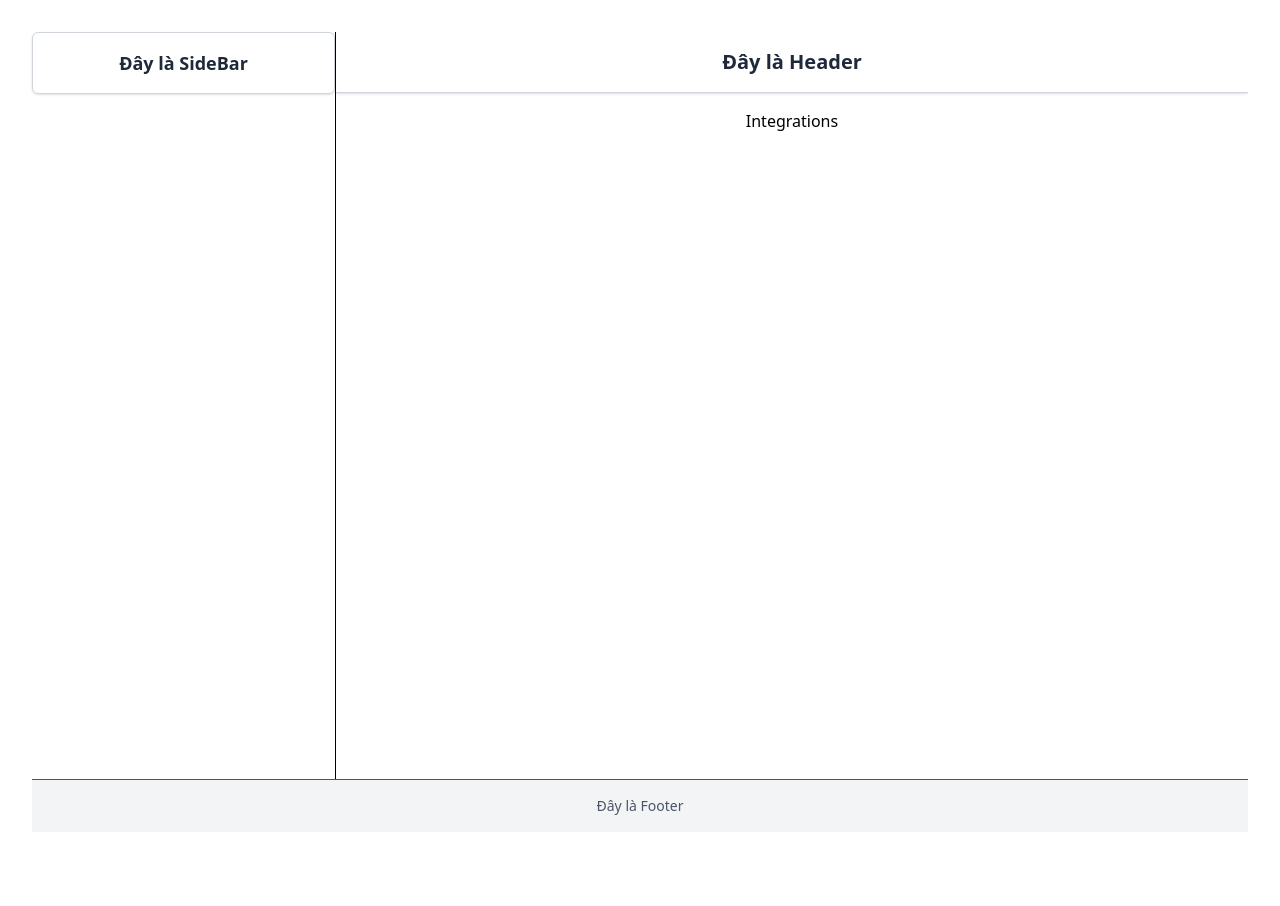
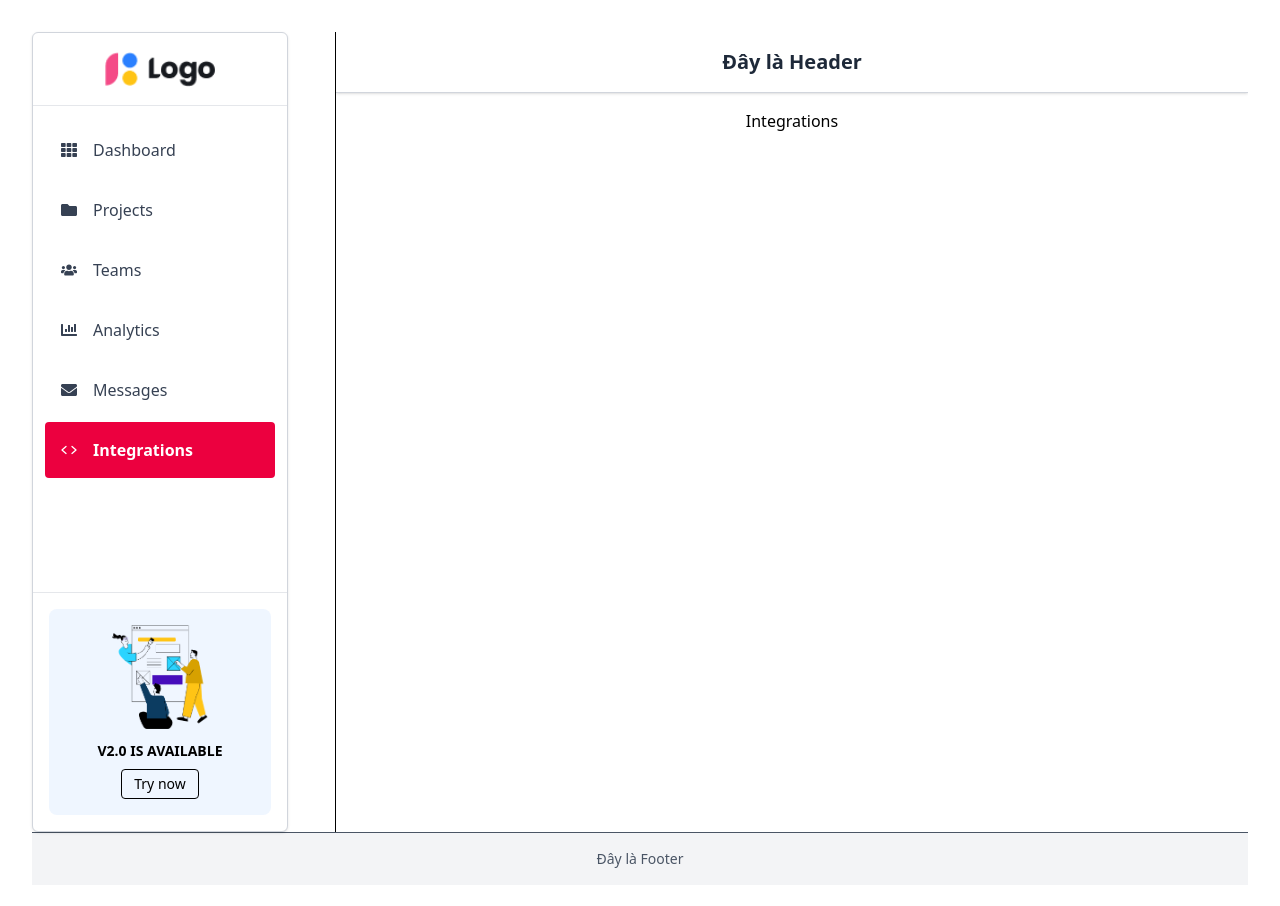
Before and after one commit to nghstudent/nguyenngochien22000865tuan07, a React (Vite) app: page /integrations in a window 1280 px wide. Shown: the top 906 px of the page. Before the commit the page ends 864 px from the top, so only its background shows below. Built offline with nearby package versions, Linux system fonts and the light colour scheme; the HTML template or start-up script is replaced by a standard one.

Commit message:
5. isActive-NavLink

```diff
--- a/package.json
+++ b/package.json
@@ -12,6 +12,7 @@
   "dependencies": {
     "@tailwindcss/vite": "^4.1.3",
     "axios": "^1.8.4",
+    "clsx": "^2.1.1",
     "lucide-react": "^0.487.0",
     "react": "^19.0.0",
     "react-dom": "^19.0.0",
--- a/src/components/SideBar.jsx
+++ b/src/components/SideBar.jsx
@@ -1,11 +1,70 @@
-import React from 'react';
+import { NavLink } from "react-router-dom";
+import { FaTh, FaFolder, FaUsers, FaChartBar, FaEnvelope } from "react-icons/fa";
+import { IoCode } from "react-icons/io5";
+import clsx from "clsx";
+import Logo from "../assets/images/Image 1858.png";
+import Group from "../assets/images/Group.png";
 
-const SideBar = () => {
+const menuItems = [
+  { icon: <FaTh />, label: "Dashboard", path: "/dashboard" },
+  { icon: <FaFolder />, label: "Projects", path: "/projects" },
+  { icon: <FaUsers />, label: "Teams", path: "/teams" },
+  { icon: <FaChartBar />, label: "Analytics", path: "/analytics" },
+  { icon: <FaEnvelope />, label: "Messages", path: "/messages" },
+  { icon: <IoCode />, label: "Integrations", path: "/integrations" },
+];
+
+const Sidebar = () => {
   return (
-    <div className="border border-gray-300 p-4 rounded-md shadow-sm">
-      <h1 className="text-lg font-semibold text-gray-800">Đây là SideBar</h1>
-    </div>
+    <aside className="w-64 min-h-screen bg-white border border-gray-300 shadow-sm rounded-md flex flex-col sticky top-0">
+      {/* Logo */}
+      <div className="flex items-center justify-center py-4 border-b border-gray-200">
+        <img src={Logo} alt="Logo" className="h-10" />
+      </div>
+
+      {/* Menu */}
+      <nav className="flex-1 px-3 py-4 space-y-1">
+        {menuItems.map(({ icon, label, path }) => (
+          <NavLink
+            key={label}
+            to={path}
+            // className={({ isActive }) =>
+            //   clsx(
+            //     "flex items-center px-4 py-2 rounded-md transition",
+            //     isActive
+            //       ? "bg-rose-600 text-white font-semibold"
+            //       : "text-gray-700 hover:bg-gray-100"
+            //   )
+            // }
+            className={({ isActive }) =>
+              clsx(
+                'flex items-center rounded transition-all duration-200',
+                isActive
+                  ? 'bg-rose-600 text-white font-semibold'
+                  : 'text-gray-700 hover:bg-gray-100',
+                'px-4 py-4'
+              )
+            }
+
+          >
+            <span className="mr-4">{icon}</span>
+            {label}
+          </NavLink>
+        ))}
+      </nav>
+
+      {/* Advertisement */}
+      <div className="p-4 border-t border-gray-200">
+        <div className="bg-blue-50 p-4 rounded-lg text-center">
+          <img src={Group} alt="Ad" className="mx-auto w-24 mb-3" />
+          <h3 className="text-sm font-semibold">V2.0 IS AVAILABLE</h3>
+          <button className="mt-2 text-sm px-3 py-1 border rounded hover:bg-gray-100">
+            Try now
+          </button>
+        </div>
+      </div>
+    </aside>
   );
 };
 
-export default SideBar;
+export default Sidebar;
```
Also changed, not shown: 1 other file (tests, documents, lock files or other folders).
